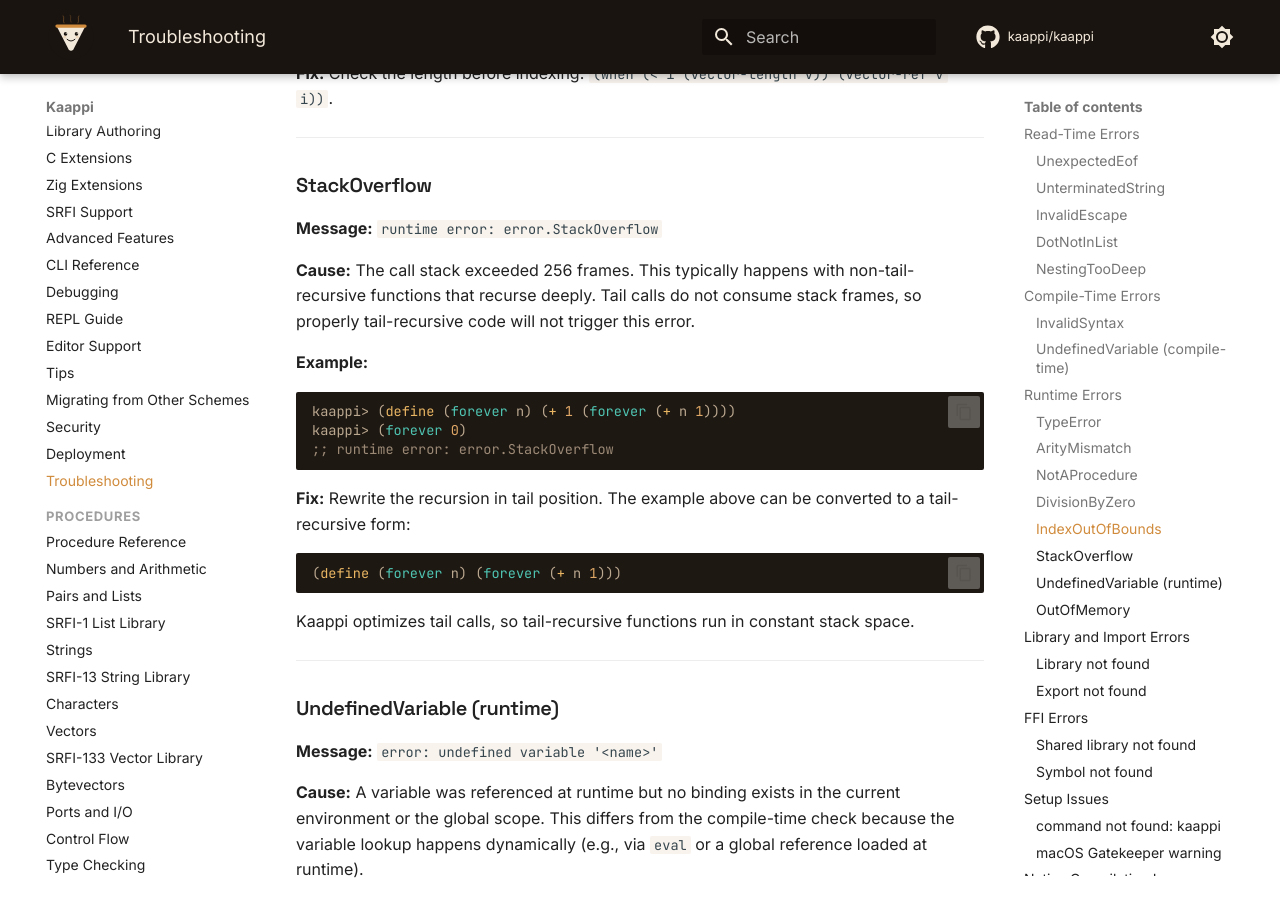
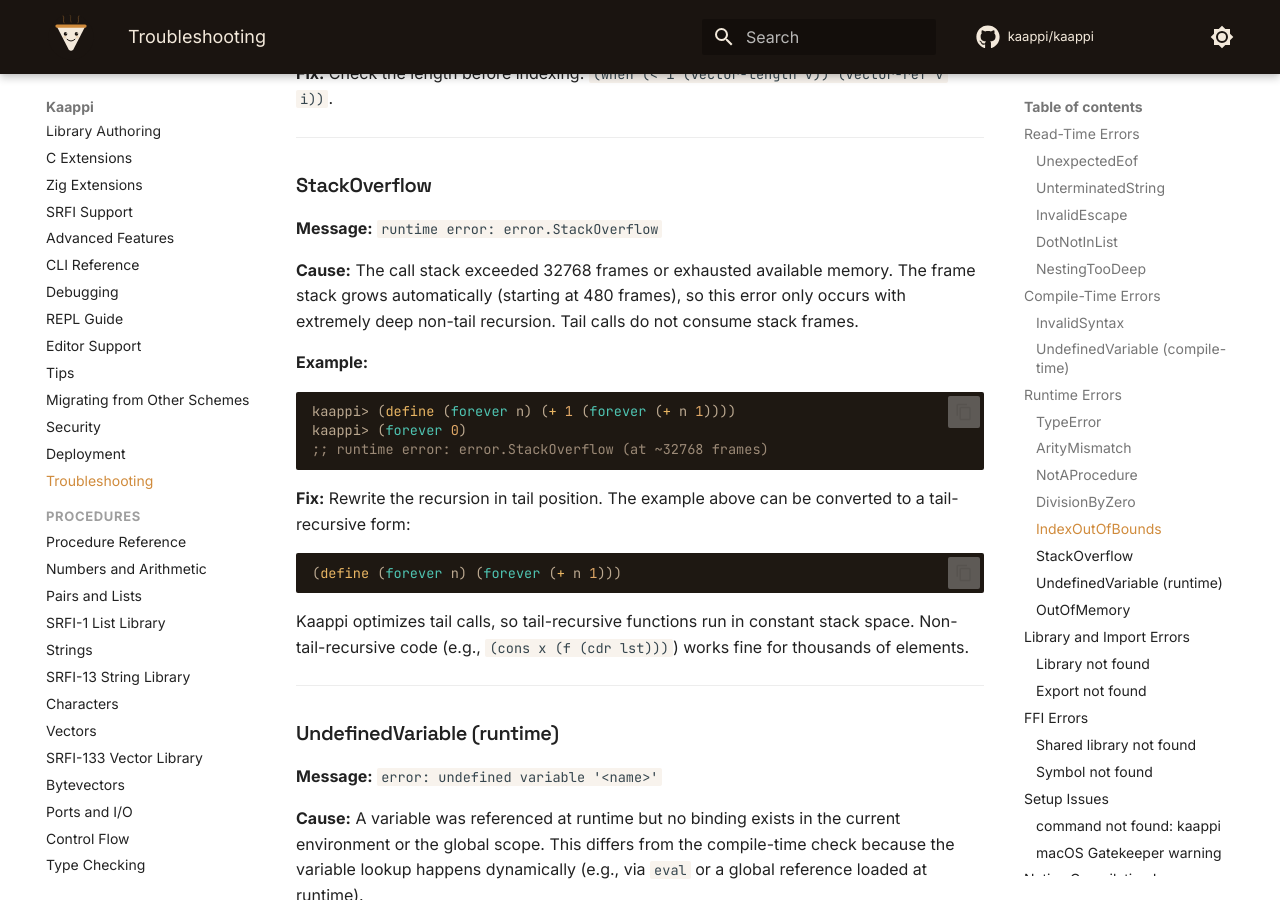
Before and after one commit to kaappi/kaappi.github.io, an MkDocs documentation site: the page built from docs/guide/troubleshooting.md, in a window 1280 px wide and 900 px high, scrolled down 5660 px. Built offline with MkDocs 1.6.1 and Material for MkDocs 9.7.7, drawn with Linux system fonts in a browser that asks for light colours; comment, search, counter and statistics services are not loaded.

Commit message:
Update docs for growable frame/register stacks
The VM's frame stack and register array are now heap-allocated and grow
on demand (kaappi/kaappi#593). Update build option descriptions, debugging
tips, and troubleshooting to reflect the new behavior.

Co-Authored-By: Claude Opus 4.6 (1M context) <noreply@anthropic.com>

````diff
--- a/docs/guide/troubleshooting.md
+++ b/docs/guide/troubleshooting.md
@@ -280,15 +280,16 @@ kaappi> (string-ref "abc" 10)
 
 **Message:** `runtime error: error.StackOverflow`
 
-**Cause:** The call stack exceeded 256 frames. This typically happens with
-non-tail-recursive functions that recurse deeply. Tail calls do not consume
-stack frames, so properly tail-recursive code will not trigger this error.
+**Cause:** The call stack exceeded 32768 frames or exhausted available
+memory. The frame stack grows automatically (starting at 480 frames), so
+this error only occurs with extremely deep non-tail recursion. Tail calls
+do not consume stack frames.
 
 **Example:**
 ```scheme
 kaappi> (define (forever n) (+ 1 (forever (+ n 1))))
 kaappi> (forever 0)
-;; runtime error: error.StackOverflow
+;; runtime error: error.StackOverflow (at ~32768 frames)
 ```
 
 **Fix:** Rewrite the recursion in tail position. The example above can be
@@ -299,7 +300,8 @@ converted to a tail-recursive form:
 ```
 
 Kaappi optimizes tail calls, so tail-recursive functions run in constant
-stack space.
+stack space. Non-tail-recursive code (e.g., `(cons x (f (cdr lst)))`)
+works fine for thousands of elements.
 
 ---
 
````
Also changed, not shown: docs/guide/cli.md (+3 -3 lines), docs/guide/debugging.md (+5 -4 lines).
